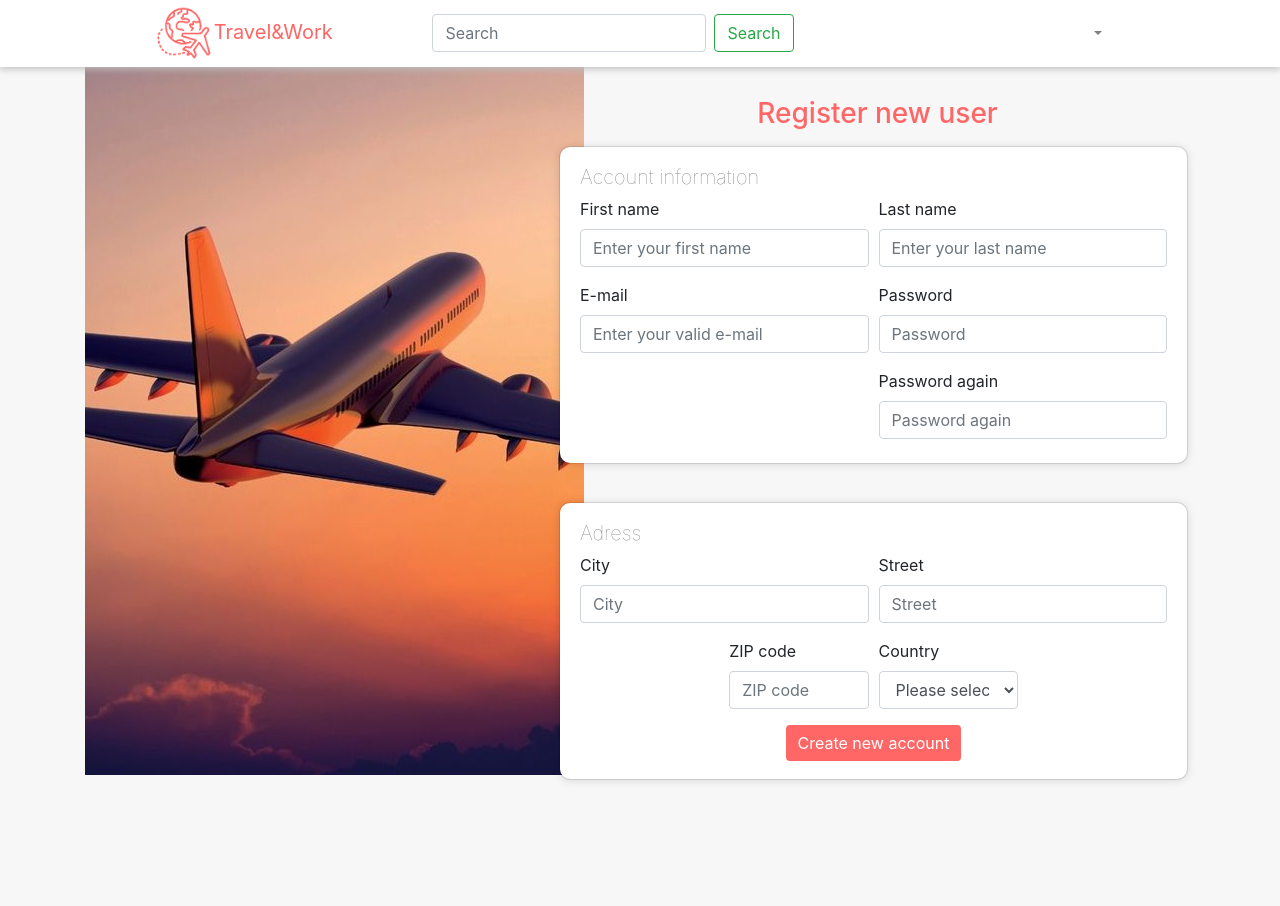
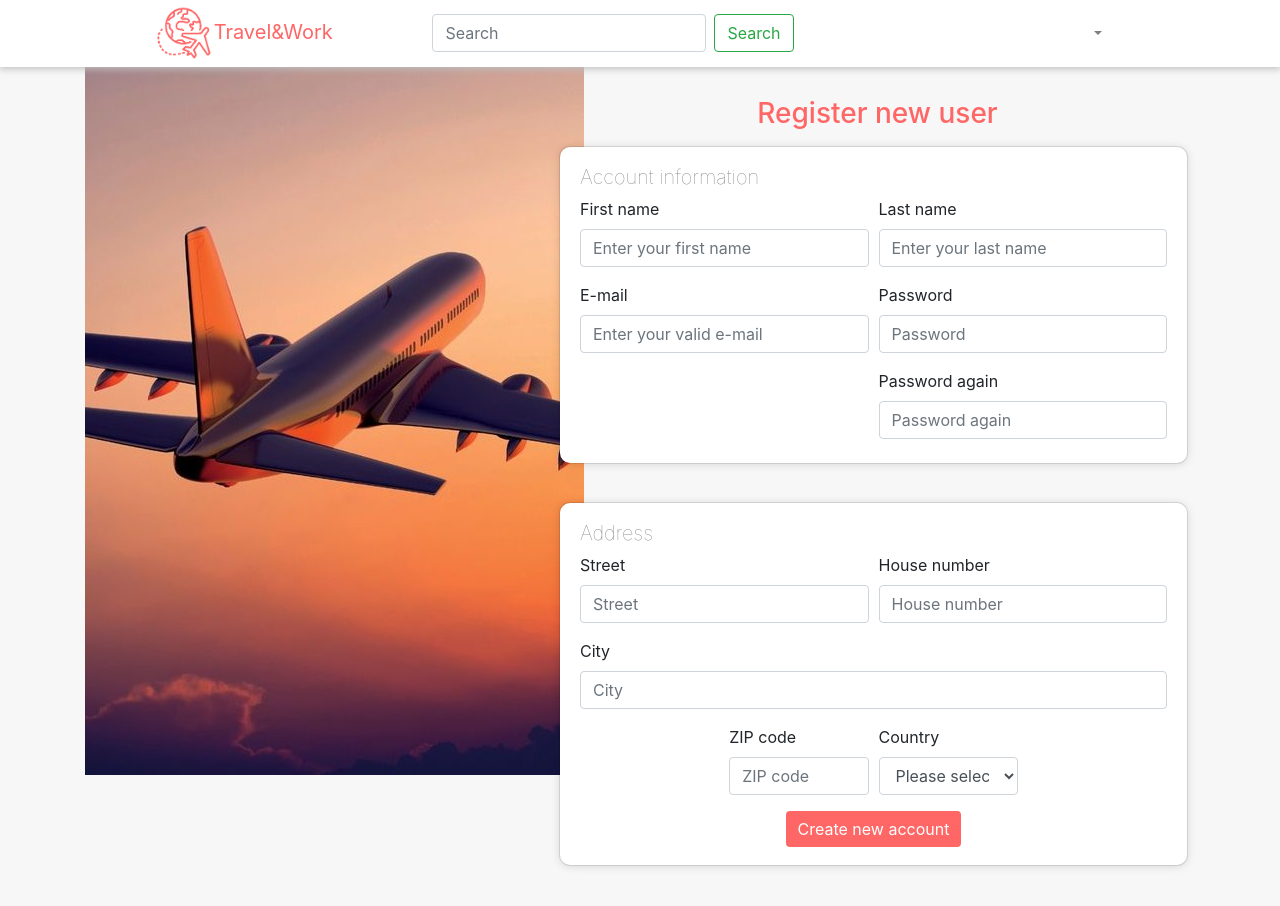
Before and after one commit to marcel-zec/cvut-fel-sit-rsp, a React (Create React App) app in the folder FrontEnd/travel-and-work-app/: page /register in a window 1280 px wide. Shown: the top 906 px of the page. Before the commit the page ends 827 px from the top, so only its background shows below. Built offline with nearby package versions, Linux system fonts and the light colour scheme.

Commit message:
user registration

```diff
--- a/FrontEnd/travel-and-work-app/src/Components/Register.js
+++ b/FrontEnd/travel-and-work-app/src/Components/Register.js
@@ -37,94 +37,119 @@ class Register extends React.Component {
                     valid: false,
                     validationRules: rules.registration.password,
                 },
+                password_control: {
+                    touched: false,
+                    valid: false,
+                    validationRules: rules.registration.password,
+                },
                 city: {
                     touched: false,
                     valid: false,
-                    validationRules: rules.registration.city,
+                    validationRules: rules.address.city,
                 },
                 street: {
                     touched: false,
                     valid: false,
-                    validationRules: rules.registration.street,
+                    validationRules: rules.address.street,
                 },
                 houseNumber: {
                     touched: false,
                     valid: false,
-                    validationRules: rules.registration.houseNumber,
+                    validationRules: rules.address.houseNumber,
                 },
                 zipCode: {
                     touched: false,
                     valid: false,
-                    validationRules: rules.registration.zipCode,
+                    validationRules: rules.address.zipCode,
                 },
                 country: {
                     touched: false,
                     valid: false,
-                    validationRules: rules.registration.country,
+                    validationRules: rules.address.country,
                 },
             },
         },
         user: {
             firstName: null,
             lastName: null,
-            username: "stylishslave",
             email: null,
             password: null,
             city: null,
             street: null,
             houseNumber: null,
-            zipCode: [],
-            country: [],
-            role: "ROLE_USER",
+            zipCode: null,
+            country: null,
+            password_control: null,
         },
     };
+
     inputUpdateHandler = async (event, nameOfFormInput, select) => {
-        let newState = { ...this.state.user };
+        let newStateUser = { ...this.state.user };
+        let newStateAddress = { ...this.state.address };
 
-        //string inputs
-        if (Object.keys(newState).includes(nameOfFormInput)) {
+        if (Object.keys(newStateAddress).includes(nameOfFormInput)) {
+            newStateAddress[nameOfFormInput] = event.target.value;
+            await this.setState({ address: newStateAddress });
+        } else if (Object.keys(newStateUser).includes(nameOfFormInput)) {
             if (select && event.target.value == 0) {
-                newState[nameOfFormInput] = null;
+                newStateUser[nameOfFormInput] = null;
             } else {
-                newState[nameOfFormInput] = event.target.value;
+                newStateUser[nameOfFormInput] = event.target.value;
             }
+            await this.setState({ user: newStateUser });
+        } else if (nameOfFormInput == "password_control") {
+            await this.setState({ password_control: event.target.value });
         }
-        //TODO: zjistit proc to trva o interval vic
-        //problem je s console.log() ten vraj nema aktualny state ale ten pred jeho aktualizaciou
-        //natrafil som ale aj tak na problemy ked som nieco z formularu posielal do rodicovkeho komponentu
-        //a vyriesil som to tak ze pred atributy metody dopises async cize ...handler = async (event,...
-        //a ked this.setState dopises await
-        //console.log(newState);
-        await this.setState({ user: newState });
+
         if (this.state.form.elements[nameOfFormInput].touched) {
             this.validateForm();
         }
-        console.log(this.state.user);
+        console.log(this.state);
     };
 
     validateForm = async () => {
-        const newState = { ...this.state.form };
+        let newState = { ...this.state.form };
         formValidation(newState, this.state.user);
         await this.setState({ form: newState });
+        /* newState = { ...this.state.form };
+        formValidation(newState, this.state.address);
+        await this.setState({ form: newState });*/
     };
 
     submitHandler = async (event) => {
         event.preventDefault();
         console.log(this.state.user);
         this.validateForm();
-
-        /*fetch("http://localhost:8080/trip", {
+        let user = {
+            firstName: this.state.user.firstName,
+            lastName: this.state.user.lastName,
+            email: this.state.user.email,
+            password: this.state.user.password,
+            address: {
+                city: this.state.user.city,
+                street: this.state.user.street,
+                houseNumber: this.state.user.houseNumber,
+                zipCode: this.state.user.zipCode,
+                country: this.state.user.country,
+            },
+        };
+        let objectToSend = {
+            user: user,
+            password_control: this.state.user.password_control,
+        };
+        console.log(objectToSend);
+        fetch("http://localhost:8080/user", {
             method: "POST",
             mode: "cors",
             headers: {
                 "Content-Type": "application/json",
             },
-            body: JSON.stringify(this.state.trip),
+            body: JSON.stringify(objectToSend),
         }).then((response) => {
-            if (response.ok) this.props.history.push("/trip");
+            if (response.ok) this.props.history.push("/login");
             //TODO - osetrenie vynimiek
             else console.log("Error: somethhing goes wrong");
-        });*/
+        });
     };
     render() {
         let countryOptions = null;
@@ -143,19 +168,24 @@ class Register extends React.Component {
                 );
             }
             countryOptions = (
+                <>
                     <Form.Control
                         as="select"
                         placeholder="Enter name"
                         onChange={(event) =>
                             this.inputUpdateHandler(event, "country", true)
                         }
-                    className={validationClassName("country", this.state.form)}
+                        className={validationClassName(
+                            "country",
+                            this.state.form
+                        )}
                     >
                         {countriesArray}
+                    </Form.Control>
                     <div class="invalid-feedback">
                         {validationFeedback("country", this.state.form)}
                     </div>
-                </Form.Control>
+                </>
             );
         }
         return (
@@ -282,17 +312,17 @@ class Register extends React.Component {
                                             onChange={(event) =>
                                                 this.inputUpdateHandler(
                                                     event,
-                                                    "password"
+                                                    "password_control"
                                                 )
                                             }
                                             className={validationClassName(
-                                                "password",
+                                                "password_control",
                                                 this.state.form
                                             )}
                                         />
                                         <div class="invalid-feedback">
                                             {validationFeedback(
-                                                "password",
+                                                "password_control",
                                                 this.state.form
                                             )}
                                         </div>
@@ -301,7 +331,56 @@ class Register extends React.Component {
                             </div>
                             <br />
                             <div className="window radius">
-                                <h5>Adress</h5>
+                                <h5>Address</h5>
+
+                                <Form.Row>
+                                    <Form.Group as={Col}>
+                                        <Form.Label>Street</Form.Label>
+                                        <Form.Control
+                                            maxLength="50"
+                                            placeholder="Street"
+                                            onChange={(event) =>
+                                                this.inputUpdateHandler(
+                                                    event,
+                                                    "street"
+                                                )
+                                            }
+                                            className={validationClassName(
+                                                "street",
+                                                this.state.form
+                                            )}
+                                        />
+                                        <div class="invalid-feedback">
+                                            {validationFeedback(
+                                                "street",
+                                                this.state.form
+                                            )}
+                                        </div>
+                                    </Form.Group>
+                                    <Form.Group as={Col}>
+                                        <Form.Label>House number</Form.Label>
+                                        <Form.Control
+                                            placeholder="House number"
+                                            onChange={(event) =>
+                                                this.inputUpdateHandler(
+                                                    event,
+                                                    "houseNumber"
+                                                )
+                                            }
+                                            className={validationClassName(
+                                                "houseNumber",
+                                                this.state.form
+                                            )}
+                                        />
+                                        <div class="invalid-feedback">
+                                            {validationFeedback(
+                                                "houseNumber",
+                                                this.state.form
+                                            )}
+                                        </div>
+                                    </Form.Group>
+                                </Form.Row>
+
                                 <Form.Row>
                                     <Form.Group as={Col}>
                                         <Form.Label>City</Form.Label>
@@ -326,38 +405,13 @@ class Register extends React.Component {
                                             )}
                                         </div>
                                     </Form.Group>
-                                    <Form.Group as={Col}>
-                                        <Form.Label>Street</Form.Label>
-                                        <Form.Control
-                                            maxLength="50"
-                                            placeholder="Street"
-                                            onChange={(event) =>
-                                                this.inputUpdateHandler(
-                                                    event,
-                                                    "street"
-                                                )
-                                            }
-                                            className={validationClassName(
-                                                "street",
-                                                this.state.form
-                                            )}
-                                        />
-                                        <div class="invalid-feedback">
-                                            {validationFeedback(
-                                                "street",
-                                                this.state.form
-                                            )}
-                                        </div>
-                                    </Form.Group>
                                 </Form.Row>
+
                                 <Form.Row>
                                     <Form.Group as={Col}></Form.Group>
                                     <Form.Group as={Col}>
                                         <Form.Label>ZIP code</Form.Label>
                                         <Form.Control
-                                            min="10000"
-                                            max="99999"
-                                            maxLength="5"
                                             type="number"
                                             placeholder="ZIP code"
                                             onChange={(event) =>
```
Lines whose indentation alone changed are shown as unchanged.
